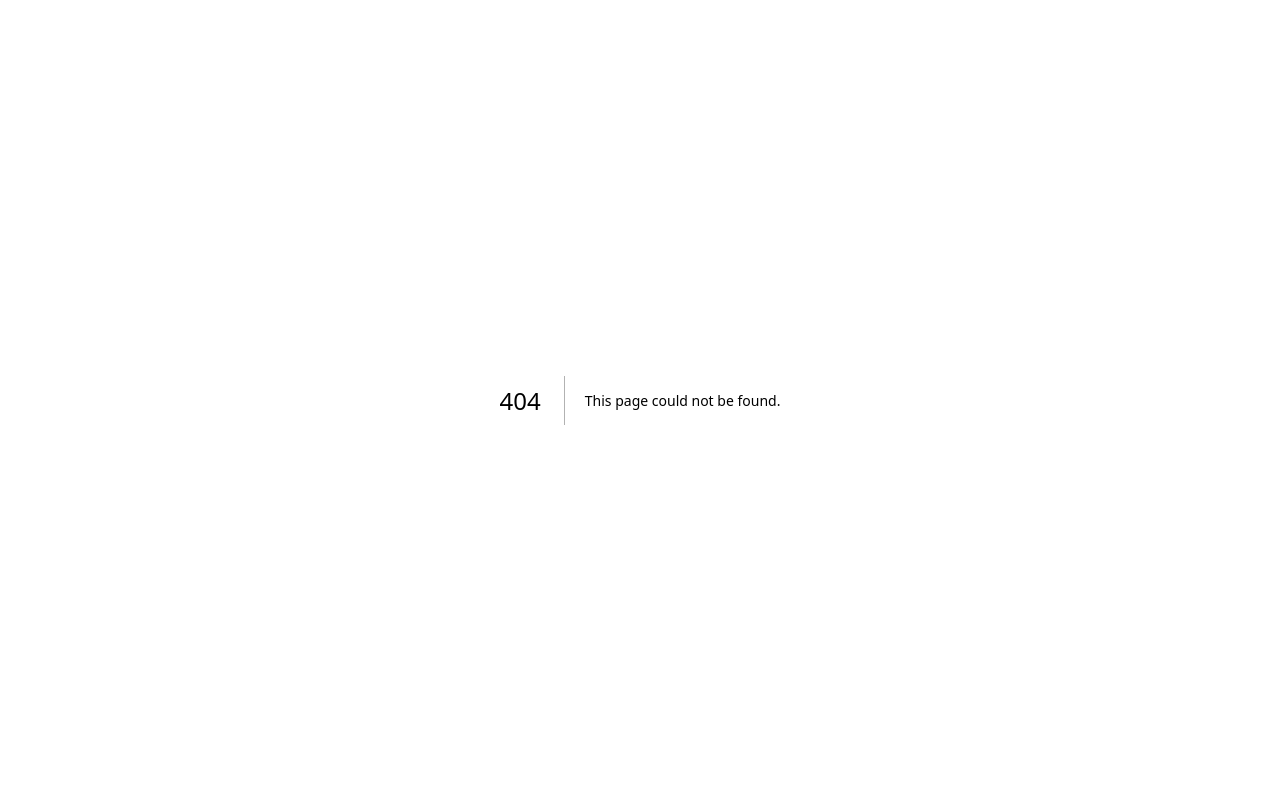
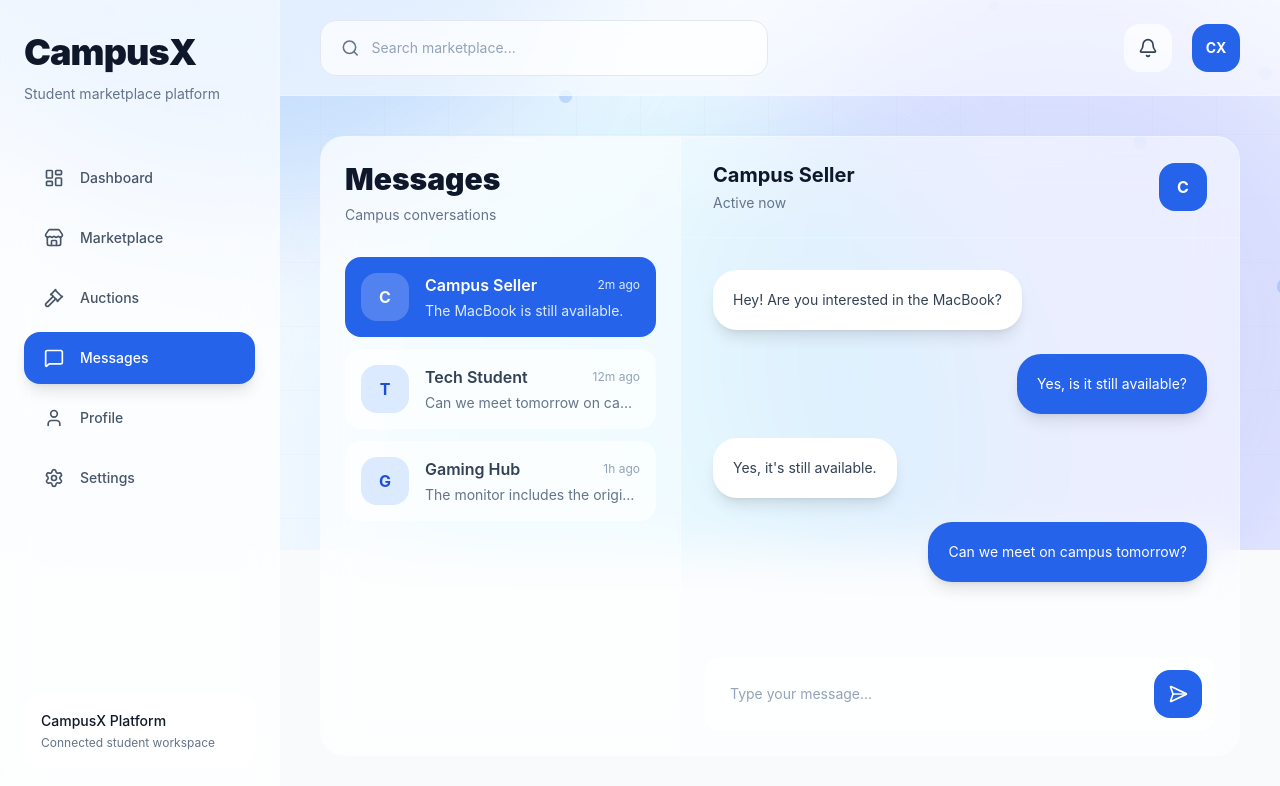
Before and after one commit to Chamindu18/CampusX, a Next.js app in the folder frontend/: page /messages in a window 1280 px wide. Before the commit this address had no page. Shown: the top 786 px of the page. Built offline with nearby package versions, Linux system fonts and the light colour scheme.

Commit message:
feat: implement messaging system architecture

```diff
--- /dev/null
+++ b/frontend/src/app/(platform)/messages/page.tsx
@@ -0,0 +1,178 @@
+"use client";
+
+/**
+ * Messaging system page.
+ */
+
+import { SendHorizonal } from "lucide-react";
+
+import {
+  conversations,
+  messages,
+} from "@/constants/mock-messages";
+
+import { ChatBubble } from "@/components/ui/ChatBubble";
+import { ConversationItem } from "@/components/ui/ConversationItem";
+
+export default function MessagesPage() {
+  return (
+    <div className="h-[calc(100vh-180px)]">
+      <div
+        className="
+          grid
+          h-full
+          overflow-hidden
+          rounded-3xl
+          border
+          border-white/30
+          bg-white/50
+          backdrop-blur-xl
+          lg:grid-cols-[360px_1fr]
+        "
+      >
+        {/* SIDEBAR */}
+        <div
+          className="
+            border-r
+            border-white/20
+            bg-white/40
+            p-6
+          "
+        >
+          {/* Heading */}
+          <div>
+            <h1 className="text-3xl font-black text-slate-900">
+              Messages
+            </h1>
+
+            <p className="mt-2 text-sm text-slate-500">
+              Campus conversations
+            </p>
+          </div>
+
+          {/* Conversation List */}
+          <div className="mt-8 space-y-3">
+            {conversations.map(
+              (conversation, index) => (
+                <ConversationItem
+                  key={conversation.id}
+                  user={conversation.user}
+                  lastMessage={
+                    conversation.lastMessage
+                  }
+                  time={conversation.time}
+                  active={index === 0}
+                />
+              )
+            )}
+          </div>
+        </div>
+
+        {/* CHAT AREA */}
+        <div className="flex flex-col">
+          {/* CHAT HEADER */}
+          <div
+            className="
+              flex
+              items-center
+              justify-between
+              border-b
+              border-white/20
+              px-8
+              py-6
+            "
+          >
+            <div>
+              <h2 className="text-xl font-bold text-slate-900">
+                Campus Seller
+              </h2>
+
+              <p className="mt-1 text-sm text-slate-500">
+                Active now
+              </p>
+            </div>
+
+            {/* Avatar */}
+            <div
+              className="
+                flex
+                h-12
+                w-12
+                items-center
+                justify-center
+                rounded-2xl
+                bg-blue-600
+                font-bold
+                text-white
+              "
+            >
+              C
+            </div>
+          </div>
+
+          {/* MESSAGES */}
+          <div className="flex-1 space-y-6 overflow-y-auto px-8 py-8">
+            {messages.map((message) => (
+              <ChatBubble
+                key={message.id}
+                sender={message.sender}
+                content={message.content}
+              />
+            ))}
+          </div>
+
+          {/* INPUT */}
+          <div
+            className="
+              border-t
+              border-white/20
+              p-6
+            "
+          >
+            <div
+              className="
+                flex
+                items-center
+                gap-4
+                rounded-2xl
+                border
+                border-white/30
+                bg-white/70
+                p-3
+              "
+            >
+              <input
+                placeholder="Type your message..."
+                className="
+                  flex-1
+                  bg-transparent
+                  px-3
+                  text-sm
+                  outline-none
+                  placeholder:text-slate-400
+                "
+              />
+
+              <button
+                className="
+                  flex
+                  h-12
+                  w-12
+                  items-center
+                  justify-center
+                  rounded-2xl
+                  bg-blue-600
+                  text-white
+                  transition
+                  hover:bg-blue-700
+                "
+              >
+                <SendHorizonal className="h-5 w-5" />
+              </button>
+            </div>
+          </div>
+        </div>
+      </div>
+    </div>
+  );
+}
--- /dev/null
+++ b/frontend/src/components/ui/ChatBubble.tsx
@@ -0,0 +1,67 @@
+"use client";
+
+/**
+ * Individual chat bubble.
+ */
+
+import { motion } from "framer-motion";
+
+interface ChatBubbleProps {
+  sender: "me" | "other";
+  content: string;
+}
+
+export function ChatBubble({
+  sender,
+  content,
+}: ChatBubbleProps) {
+  const isMine = sender === "me";
+
+  return (
+    <motion.div
+      initial={{
+        opacity: 0,
+        y: 10,
+      }}
+      animate={{
+        opacity: 1,
+        y: 0,
+      }}
+      className={`
+        flex
+
+        ${
+          isMine
+            ? "justify-end"
+            : "justify-start"
+        }
+      `}
+    >
+      <div
+        className={`
+          max-w-[75%]
+          rounded-3xl
+          px-5
+          py-4
+          text-sm
+          leading-7
+          shadow-lg
+
+          ${
+            isMine
+              ? `
+                bg-blue-600
+                text-white
+              `
+              : `
+                bg-white
+                text-slate-700
+              `
+          }
+        `}
+      >
+        {content}
+      </div>
+    </motion.div>
+  );
+}
--- /dev/null
+++ b/frontend/src/components/ui/ConversationItem.tsx
@@ -0,0 +1,119 @@
+"use client";
+
+/**
+ * Sidebar conversation item.
+ */
+
+import { motion } from "framer-motion";
+
+interface ConversationItemProps {
+  user: string;
+  lastMessage: string;
+  time: string;
+  active?: boolean;
+}
+
+export function ConversationItem({
+  user,
+  lastMessage,
+  time,
+  active,
+}: ConversationItemProps) {
+  return (
+    <motion.button
+      whileHover={{
+        x: 4,
+      }}
+      className={`
+        flex
+        w-full
+        items-start
+        gap-4
+        rounded-2xl
+        p-4
+        text-left
+        transition-all
+        duration-200
+
+        ${
+          active
+            ? `
+              bg-blue-600
+              text-white
+            `
+            : `
+              bg-white/60
+              text-slate-700
+              hover:bg-white
+            `
+        }
+      `}
+    >
+      {/* Avatar */}
+      <div
+        className={`
+          flex
+          h-12
+          w-12
+          items-center
+          justify-center
+          rounded-2xl
+          font-bold
+
+          ${
+            active
+              ? `
+                bg-white/20
+                text-white
+              `
+              : `
+                bg-blue-100
+                text-blue-700
+              `
+          }
+        `}
+      >
+        {user.charAt(0)}
+      </div>
+
+      {/* Content */}
+      <div className="min-w-0 flex-1">
+        <div className="flex items-center justify-between gap-4">
+          <h3 className="truncate font-semibold">
+            {user}
+          </h3>
+
+          <span
+            className={`
+              text-xs
+
+              ${
+                active
+                  ? "text-blue-100"
+                  : "text-slate-400"
+              }
+            `}
+          >
+            {time}
+          </span>
+        </div>
+
+        <p
+          className={`
+            mt-1
+            truncate
+            text-sm
+
+            ${
+              active
+                ? "text-blue-100"
+                : "text-slate-500"
+            }
+          `}
+        >
+          {lastMessage}
+        </p>
+      </div>
+    </motion.button>
+  );
+}
--- /dev/null
+++ b/frontend/src/constants/mock-messages.ts
@@ -0,0 +1,59 @@
+/**
+ * Temporary messaging data.
+ */
+
+export const conversations = [
+  {
+    id: 1,
+    user: "Campus Seller",
+    lastMessage:
+      "The MacBook is still available.",
+    time: "2m ago",
+  },
+
+  {
+    id: 2,
+    user: "Tech Student",
+    lastMessage:
+      "Can we meet tomorrow on campus?",
+    time: "12m ago",
+  },
+
+  {
+    id: 3,
+    user: "Gaming Hub",
+    lastMessage:
+      "The monitor includes the original box.",
+    time: "1h ago",
+  },
+];
+
+export const messages = [
+  {
+    id: 1,
+    sender: "other",
+    content:
+      "Hey! Are you interested in the MacBook?",
+  },
+
+  {
+    id: 2,
+    sender: "me",
+    content:
+      "Yes, is it still available?",
+  },
+
+  {
+    id: 3,
+    sender: "other",
+    content:
+      "Yes, it's still available.",
+  },
+
+  {
+    id: 4,
+    sender: "me",
+    content:
+      "Can we meet on campus tomorrow?",
+  },
+];
```
